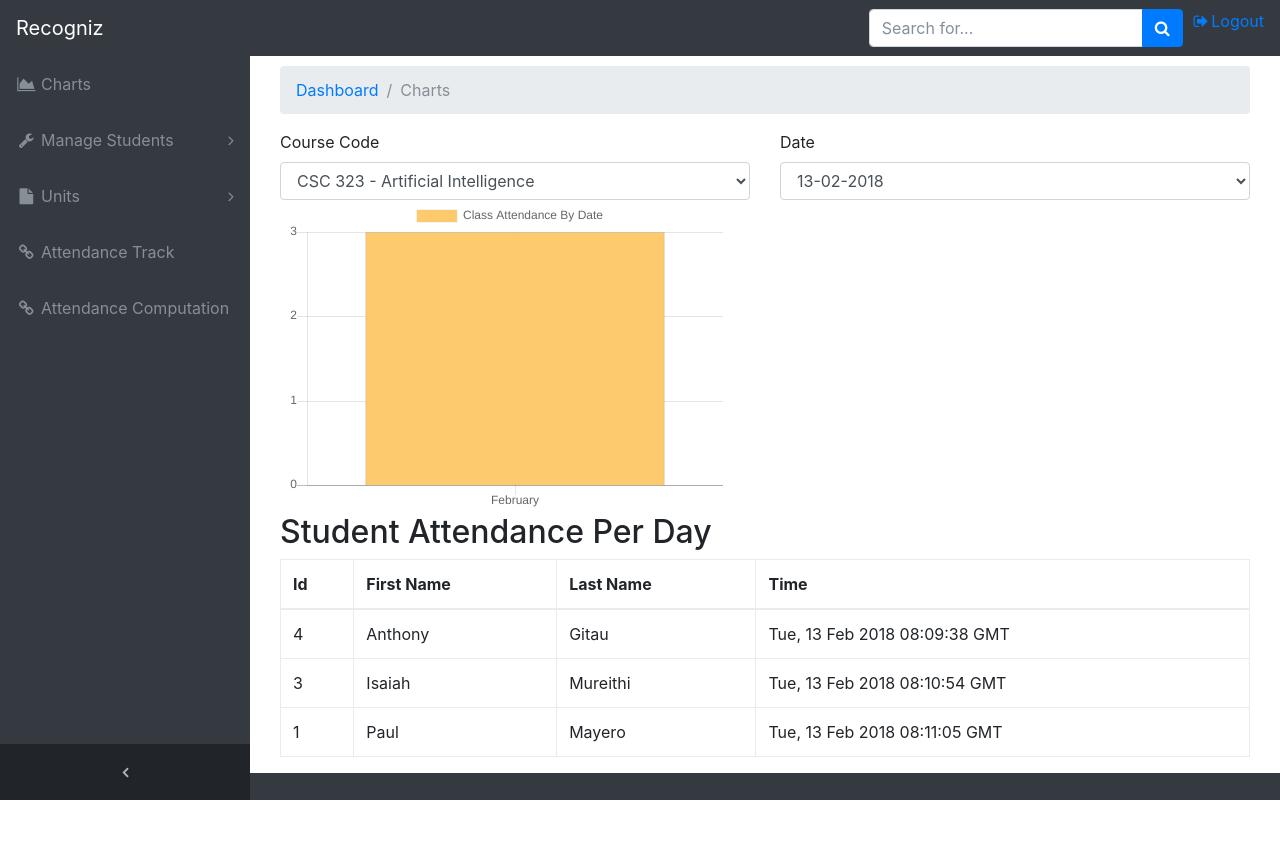
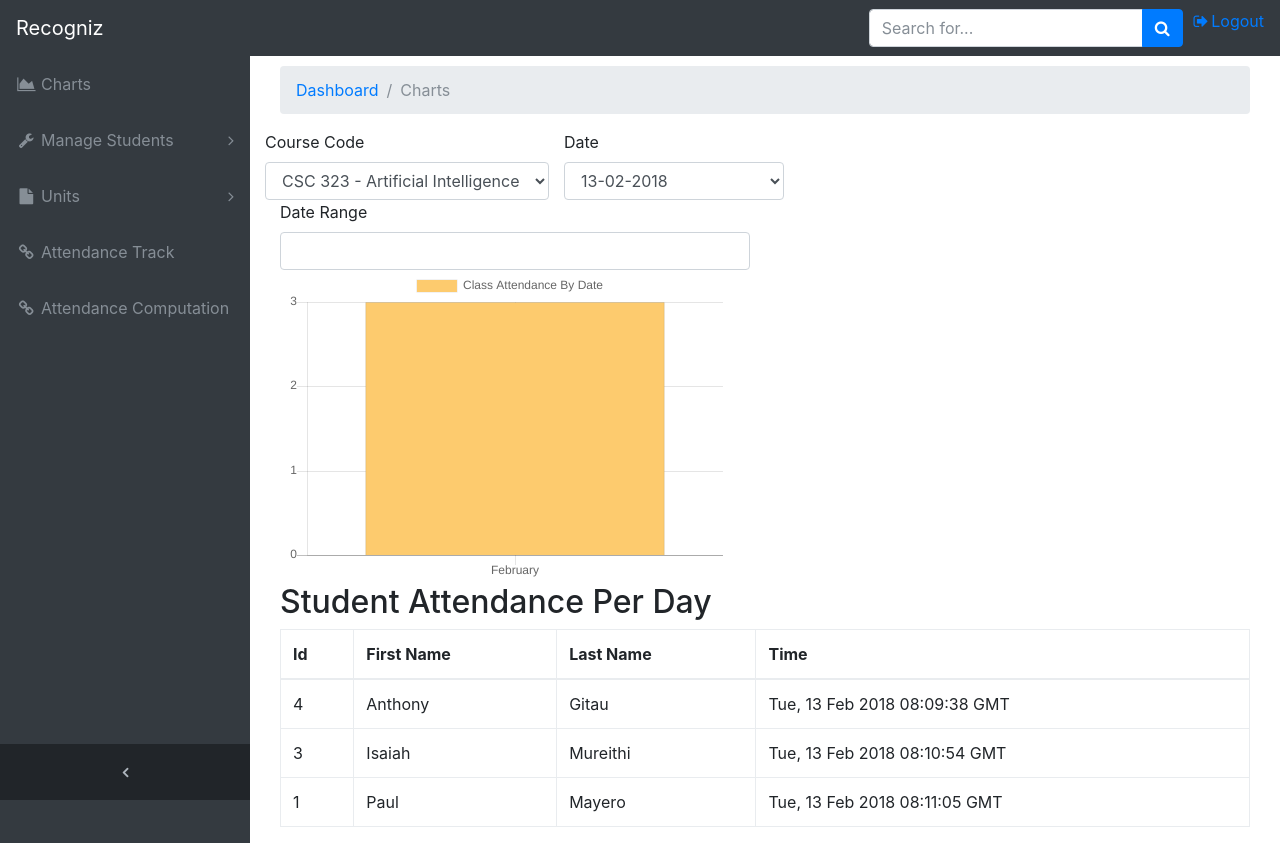
Before and after one commit to AnthonyGitau/facerecc, a Flask app: page /charts in a window 1280 px wide. Before the commit the page ends 800 px from the top, so only its background shows below. Run offline with Flask 2, Linux system fonts and the light colour scheme; data comes from the database, SQL or seed files in the repository; some libraries are stand-ins or nearby versions.

Commit message:
Date range

```diff
--- a/Proj2/app/server.py
+++ b/Proj2/app/server.py
@@ -390,18 +390,21 @@ def get_unit_dates(unit_id):
     dates = list(set(dates))
     return jsonify({'dates':dates})
 
-@app.route('/get_attendance_dates/<unit_id>/<date>')
-def get_attendance_dates(unit_id, date):
+
+@app.route('/get_attendance_dates/<unit_id>/<date>/<end_date>')
+@app.route('/get_attendance_dates/<unit_id>/<date>', defaults={'end_date': None})
+def get_attendance_dates(unit_id, date, end_date):
     date = date.split('-')
-    print(date)
-    print(int(date[0]), int(date[1]), int(date[2]))
     date = datetime.datetime(int(date[2]), int(date[1]), int(date[0]))
 
-
-    attendances = db_session.query(Attendance).filter(Attendance.unit_id == unit_id) \
-                            .filter(extract('year', Attendance.attended_on) == date.year) \
-                            .filter(extract('month', Attendance.attended_on) == date.month) \
-                            .filter(extract('day', Attendance.attended_on) == date.day).all()
+    if not end_date:
+        attendances = db_session.query(Attendance).filter(Attendance.unit_id == unit_id) \
+                                .filter(extract('year', Attendance.attended_on) == date.year) \
+                                .filter(extract('month', Attendance.attended_on) == date.month) \
+                                .filter(extract('day', Attendance.attended_on) == date.day).all()
+    else:
+        attendances = db_session.query(Attendance).filter(Attendance.unit_id == unit_id,
+                                                    Attendance.attended_on.between(date, end_date)).all()
 
     print('ATTENDANCES ', attendances)
     students_attendance = []
--- a/Proj2/app/templates/all_students.html
+++ b/Proj2/app/templates/all_students.html
@@ -54,12 +54,12 @@
                 <tbody>
                 {% for student in students %}
                   <tr>
-                    <td> <img src="/image/User.{{student.id}}.1.png" style="width:90px;height:90px;"></td>
+                    <td> <img src="/image/User.{{student.id}}.1.png"></td>
                     <td> {{ student.first_name }}</td>
                     <td> {{ student.last_name }} </td>
                     <td> {{ student.email }} </td>
                     <td>
-                        <a href="{{ url_for('register_units', id=student.id) }}" class="btn btn-p9imary btn-block" data-id="{{ student.id }} ">Register Units</a>
+                        <a href="{{ url_for('register_units', id=student.id) }}" class="btn btn-primary btn-block" data-id="{{ student.id }} ">Register Units</a>
                      </td>
                     <td>
                       <a href="{{ url_for('update_student', id=student.id) }}" class="btn btn-warning btn-block" data-id="{{ student.id }} ">Update</a>
--- a/Proj2/app/templates/charts.html
+++ b/Proj2/app/templates/charts.html
@@ -1,4 +1,5 @@
 {% extends "dashboard.html" %}
+
 
 
 {% block element %}
@@ -32,7 +33,7 @@
        </div>
 
      <div class="row">
-        <div class="col-md-6">
+        <div class="col-md-43">
           <label>Course Code</label>
             <select class="form-control" id="course">
               {% for unit in units %}
@@ -40,13 +41,17 @@
               {% endfor %}
             </select>
           </div>
-        <div class="col-md-6">
+        <div class="col-md-3">
           <label>Date</label>
           <select class="form-control" id="dates">
           </select>
         </div>
+        <div class="col-md-6">
+            <label>Date Range</label>
+            <input class="form-control" type="text" name="dateRange" id="dateRange">
+        </div>
     </div>
-    <div class="row chart">
+  <div class="row chart">
       <div class="col-md-6">
         <canvas id="chart" height="200"></canvas>
       </div>
@@ -77,12 +82,35 @@
     margin-top: 50px;
   }
 </style>
+  <link rel="stylesheet" type="text/css" href="//cdn.jsdelivr.net/bootstrap.daterangepicker/2/daterangepicker.css" />
+
 {% endblock %}
 
 
 {% block scripts %}
+  <script type="text/javascript" src="//cdn.jsdelivr.net/momentjs/latest/moment.min.js"></script>
+  <script type="text/javascript" src="//cdn.jsdelivr.net/bootstrap.daterangepicker/2/daterangepicker.js"></script>
+
+
   <script type="text/javascript">
+
+    function getDates() {
+
+    }
+
     $(document).ready(function(){
+      $('#dateRange').daterangepicker({
+        locale: {
+            format: 'DD/MM/YYYY',
+        }
+      });
+
+      $('#dateRange').on('apply.daterangepicker', function(ev, picker) {
+          $(this).val(picker.startDate.format('DD/MM/YYYY') + ' - ' + picker.endDate.format('DD/MM/YYYY'));$
+          console.log('Changed to ', $(this).val());
+          getDataRange();
+      });
+
       var ctx = document.getElementById("chart").getContext('2d');
       var myChart = new Chart(ctx, {
           type: 'bar',
@@ -165,6 +193,47 @@
           }
         }
 
+        function getDataRange() {
+            var unit_id = $('#course').val();
+
+            var dates = $('#dateRange').val().split(' - ').map(date => date.replace(/\//g, '-'));
+            var start_date = dates[0];
+            var end_date = dates[1];
+
+            if (start_date && end_date) {
+              $.ajax({
+                url: `/get_attendance_dates/${unit_id}/${start_date}/${end_date}`,
+                success: function(data) {
+                  var students_attendance = data.students_attendance;
+                  $('#tableBody').empty();
+                  students_attendance.forEach(function(student){
+                    $('#tableBody').append(`
+                        <tr>
+                        <td>${student.student_id}</td>
+                        <td>${student.first_name}</td>
+                        <td>${student.last_name}</td>
+                        <td>${student.attended_on}</td>
+                      </tr>
+                      `)
+                  })
+                  removeData(myChart);
+                  addData(myChart, data.labels, data.data);
+                },
+                error:function(error) {
+                  console.log('Error: ', error);
+                }
+              })
+          } else {
+            $('#dates').append("<option value=''>No Dates Recorded</option>");
+            $('#tableBody').empty();
+            removeData(myChart);
+
+          }
+
+
+
+        }
+
         function updateDates(course) {
           $.ajax({
               url: `/get_unit_dates/${course}`,
@@ -189,6 +258,7 @@
 
         $('#dates').on('change', function(e){
             e.preventDefault();
+            course = $('#course').val();
             getData(course);
         });
 
```
